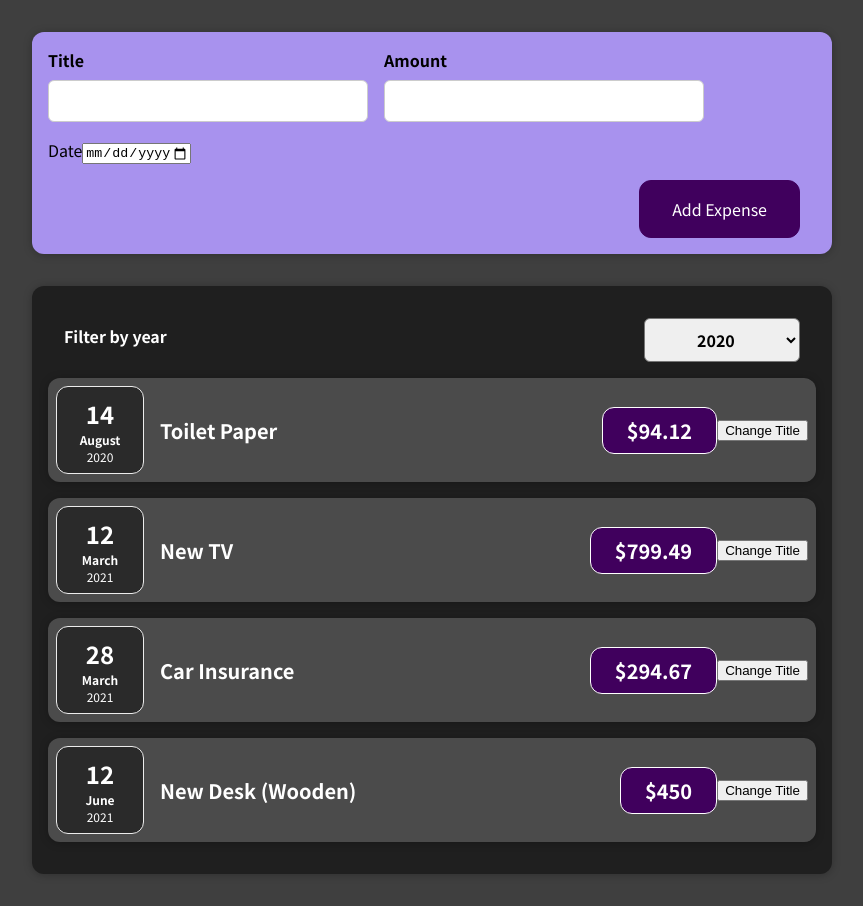
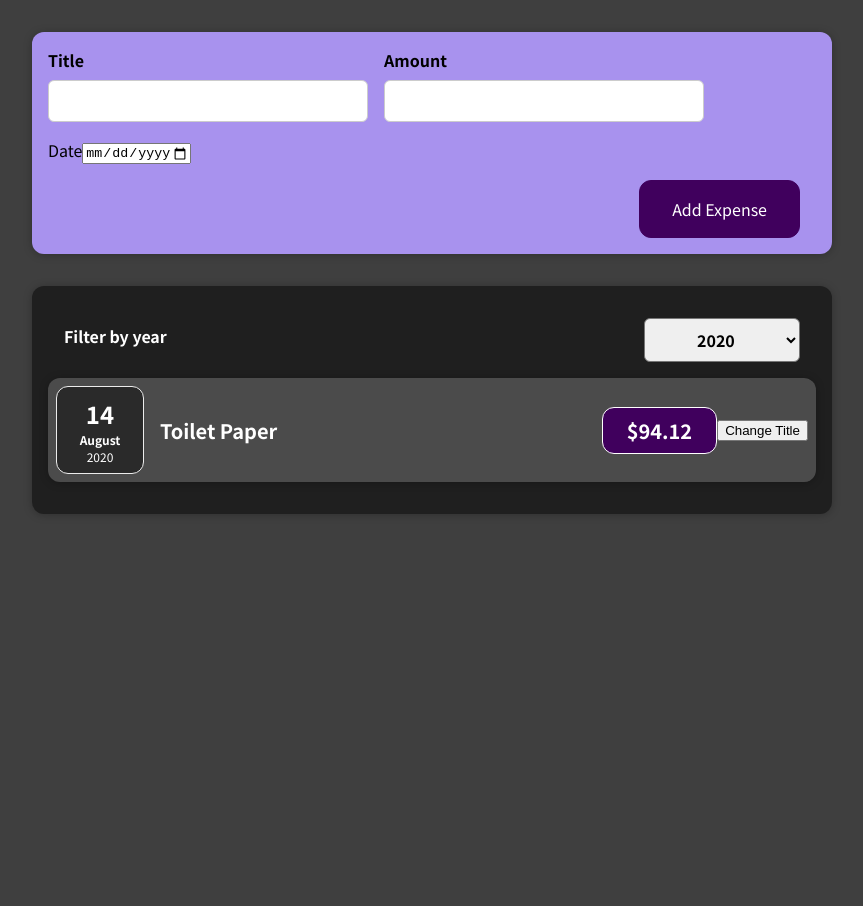
Before and after one commit to twdykes7/starting-react, a React (Create React App) app: page / in a window 1280 px wide. Shown: the whole page, without its empty margins (208-1071 px from the left). After the commit the page ends 800 px from the top, so only its background shows below. Built offline with nearby package versions, Linux system fonts and the light colour scheme.

Commit message:
Refactor for leaner return statement, add conditional for no expenses selected

```diff
--- a/src/components/Expenses/Expenses.js
+++ b/src/components/Expenses/Expenses.js
@@ -10,7 +10,23 @@ const Expenses = (props) => {
 
   const saveYearHandler = (selectedYear) => {
     setSelectedYear(selectedYear);
-    console.log(selectedYear);
+  }
+
+  const filteredYear = props.items.filter((expense) => {
+    return expense.date.getFullYear().toString() === selectedYear;
+  })
+
+  let expensesContent = <p>There are no Expenses for the selected year</p>
+
+  if (filteredYear.length > 0) {
+    expensesContent = filteredYear.map((expense) => (
+      <ExpenseItem
+        key={expense.id}
+        title={expense.title}
+        amount={expense.amount}
+        date={expense.date}
+      />
+    ))
   }
 
   return (
@@ -20,14 +36,7 @@ const Expenses = (props) => {
           current={selectedYear}
           onChangeYear={saveYearHandler}
         />
-        {props.items.map((expense) => (
-          <ExpenseItem
-            key={expense.id}
-            title={expense.title}
-            amount={expense.amount}
-            date={expense.date}
-          />
-        ))}
+        {expensesContent}
       </Card>
     </div>
   )
```
